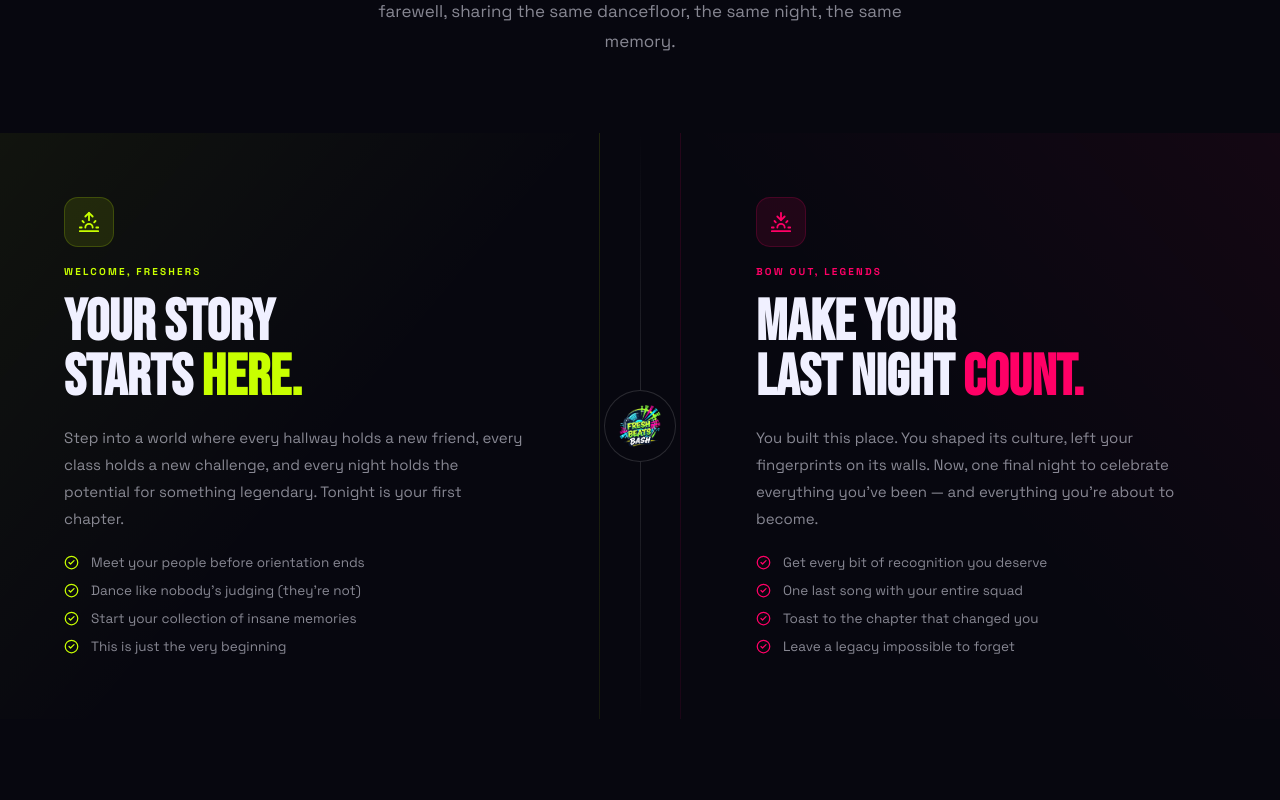
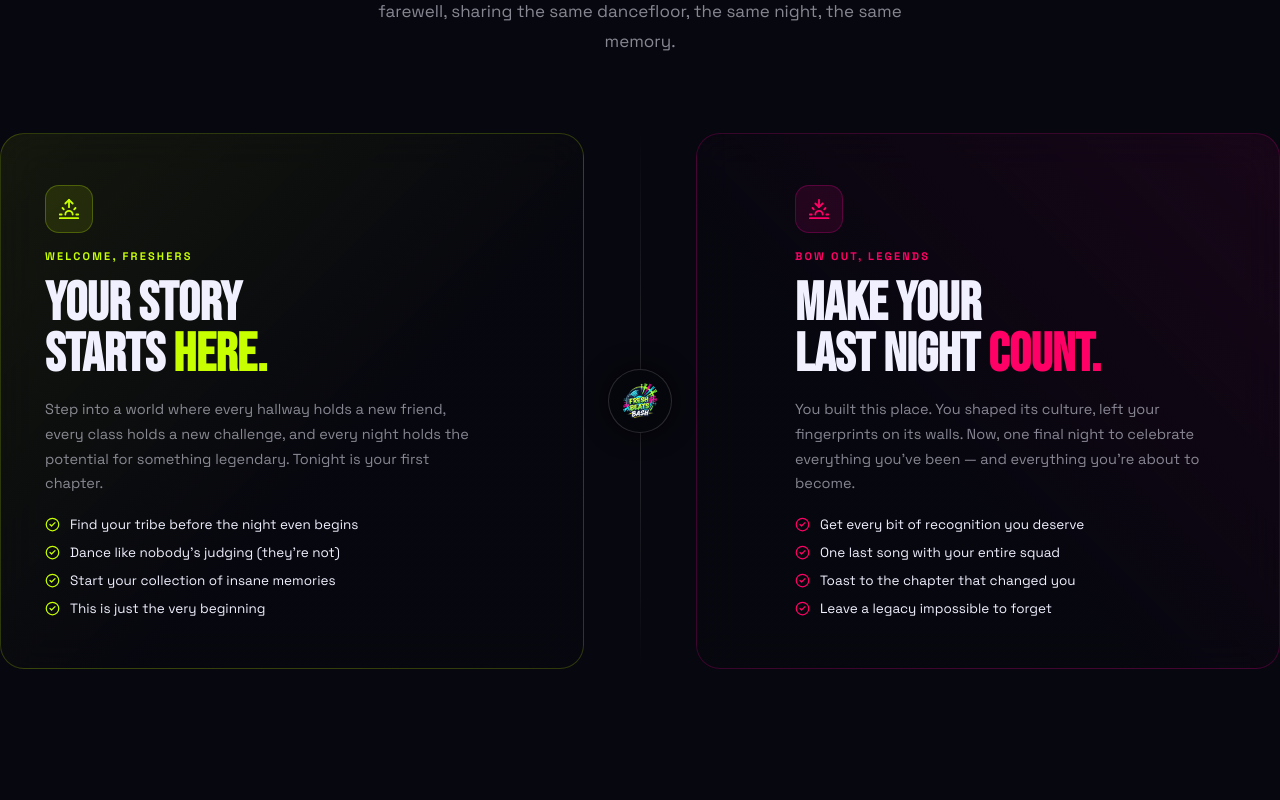
Before and after one commit to shlokkokk/freshbeatbash, a React (Vite) app: page / in a window 1280 px wide. Shown: the part 1760-2560 px from the top of the page. Built offline with nearby package versions, Linux system fonts and the light colour scheme.

Commit message:
fix: remove corny progress bars for ultra-sleek high-tier editorial Story section

```diff
--- a/src/components/Story.jsx
+++ b/src/components/Story.jsx
@@ -1,12 +1,15 @@
+import { useState } from 'react'
+import { motion } from 'framer-motion'
 import { Sunrise, Sunset, CheckCircle2 } from 'lucide-react'
 import { Reveal } from './Reveal'
 
 const freshList = [
-  'Meet your people before orientation ends',
+  'Find your tribe before the night even begins',
   'Dance like nobody\'s judging (they\'re not)',
   'Start your collection of insane memories',
   'This is just the very beginning',
 ]
+
 const fareList = [
   'Get every bit of recognition you deserve',
   'One last song with your entire squad',
@@ -14,62 +17,124 @@ const fareList = [
   'Leave a legacy impossible to forget',
 ]
 
+function StoryCard({ type, children, delay }) {
+  const [rotateX, setRX] = useState(0)
+  const [rotateY, setRY] = useState(0)
+
+  const onMove = e => {
+    const rect = e.currentTarget.getBoundingClientRect()
+    const x = (e.clientX - rect.left) / rect.width - 0.5
+    const y = (e.clientY - rect.top) / rect.height - 0.5
+    setRY(x * 10)
+    setRX(-y * 10)
+  }
+
+  const onTouchMove = e => {
+    if (!e.touches[0]) return
+    const rect = e.currentTarget.getBoundingClientRect()
+    const touch = e.touches[0]
+    const x = (touch.clientX - rect.left) / rect.width - 0.5
+    const y = (touch.clientY - rect.top) / rect.height - 0.5
+    setRY(x * 10)
+    setRX(-y * 10)
+  }
+
+  const onLeave = () => {
+    setRX(0)
+    setRY(0)
+  }
+
+  return (
+    <Reveal delay={delay} className={`story-half ${type}`}>
+      <motion.div
+        className="story-card-wrapper"
+        onMouseMove={onMove}
+        onMouseLeave={onLeave}
+        onTouchStart={onTouchMove}
+        onTouchMove={onTouchMove}
+        onTouchEnd={onLeave}
+        animate={{ rotateX, rotateY }}
+        transition={{ type: 'spring', stiffness: 280, damping: 26 }}
+        style={{ transformPerspective: 1000 }}
+      >
+        {children}
+      </motion.div>
+    </Reveal>
+  )
+}
+
 export function Story() {
   return (
     <section id="story" className="story-section">
       <div className="container">
         <Reveal className="section-header">
           <span className="section-eyebrow">THE CONCEPT</span>
-          <h2 className="section-title">One Night. <em>Two Worlds.</em></h2>
+          <h2 className="section-title">
+            One Night. <em>Two Worlds.</em>
+          </h2>
           <p className="section-desc">
-            A rare collision — the rush of a new beginning and the beauty of a farewell,
-            sharing the same dancefloor, the same night, the same memory.
+            A rare collision — the rush of a new beginning and the beauty of a farewell, sharing the same dancefloor, the same night, the same memory.
           </p>
         </Reveal>
       </div>
 
       <div className="story-split">
-        <Reveal className="story-half story-fresh">
+        {/* Left Side: Freshers */}
+        <StoryCard type="story-fresh" delay={0}>
           <div className="story-inner">
-            <div className="story-icon-box story-icon-lime"><Sunrise size={22} /></div>
+            <div className="story-icon-box story-icon-lime">
+              <Sunrise size={22} />
+            </div>
+
             <span className="story-tag">WELCOME, FRESHERS</span>
-            <h3 className="story-heading">Your Story<br />Starts <span className="text-lime">Here.</span></h3>
+            <h3 className="story-heading">
+              Your Story<br />Starts <span className="text-lime">Here.</span>
+            </h3>
             <p className="story-body">
-              Step into a world where every hallway holds a new friend, every class holds a new
-              challenge, and every night holds the potential for something legendary. Tonight is
-              your first chapter.
+              Step into a world where every hallway holds a new friend, every class holds a new challenge, and every night holds the potential for something legendary. Tonight is your first chapter.
             </p>
+
             <ul className="story-list story-list-lime">
               {freshList.map(t => (
-                <li key={t}><CheckCircle2 size={15} /> {t}</li>
+                <li key={t}>
+                  <CheckCircle2 size={15} /> <span>{t}</span>
+                </li>
               ))}
             </ul>
           </div>
-        </Reveal>
+        </StoryCard>
 
+        {/* Center Spine */}
         <div className="story-divider" aria-hidden="true">
           <div className="divider-logo-badge">
-            <img src="/logo.png" alt="" />
+            <img src="/logo.png" alt="Fresh Beats Bash" />
           </div>
         </div>
 
-        <Reveal delay={0.15} className="story-half story-fare">
+        {/* Right Side: Farewell */}
+        <StoryCard type="story-fare" delay={0.15}>
           <div className="story-inner story-inner-right">
-            <div className="story-icon-box story-icon-pink"><Sunset size={22} /></div>
+            <div className="story-icon-box story-icon-pink">
+              <Sunset size={22} />
+            </div>
+
             <span className="story-tag story-tag-pink">BOW OUT, LEGENDS</span>
-            <h3 className="story-heading">Make Your<br />Last Night <span className="text-pink">Count.</span></h3>
+            <h3 className="story-heading">
+              Make Your<br />Last Night <span className="text-pink">Count.</span>
+            </h3>
             <p className="story-body">
-              You built this place. You shaped its culture, left your fingerprints on its walls.
-              Now, one final night to celebrate everything you've been — and everything you're
-              about to become.
+              You built this place. You shaped its culture, left your fingerprints on its walls. Now, one final night to celebrate everything you've been — and everything you're about to become.
             </p>
+
             <ul className="story-list story-list-pink">
               {fareList.map(t => (
-                <li key={t}><CheckCircle2 size={15} /> {t}</li>
+                <li key={t}>
+                  <CheckCircle2 size={15} /> <span>{t}</span>
+                </li>
               ))}
             </ul>
           </div>
-        </Reveal>
+        </StoryCard>
       </div>
     </section>
   )
--- a/src/index.css
+++ b/src/index.css
@@ -839,30 +839,77 @@ button { border: none; background: none; cursor: pointer; font-family: inherit;
   to   { transform: translateX(-50%); }
 }
 
-/* ─── Story ─── */
-.story-section { padding: var(--sec-pad) 0; overflow: hidden; }
-.story-split { display:grid; grid-template-columns:1fr 80px 1fr; min-height:560px; margin-top:clamp(32px,4vw,56px); }
-.story-half { padding:clamp(48px,5vw,80px) clamp(32px,5vw,80px); position:relative; }
-.story-fresh { background:linear-gradient(130deg,rgba(200,255,0,.05),transparent 55%); border-right:1px solid rgba(200,255,0,.08); }
-.story-fare  { background:linear-gradient(230deg,rgba(255,0,102,.05),transparent 55%); border-left:1px solid rgba(255,0,102,.08); }
-.story-inner { max-width:460px; display:flex; flex-direction:column; gap:18px; }
-.story-inner-right { margin-left:auto; }
-.story-icon-box { width:50px; height:50px; border-radius:14px; display:flex; align-items:center; justify-content:center; }
-.story-icon-lime { background:rgba(200,255,0,.10); border:1px solid rgba(200,255,0,.18); color:var(--lime); }
-.story-icon-pink { background:rgba(255,0,102,.10); border:1px solid rgba(255,0,102,.18); color:var(--pink); }
-.story-tag      { font-size:10px; font-weight:700; letter-spacing:.22em; text-transform:uppercase; color:var(--lime); }
-.story-tag-pink { color:var(--pink); }
-.story-heading  { font-family:var(--font-d); font-size:clamp(36px,4.5vw,58px); line-height:.95; text-transform:uppercase; color:var(--text-1); }
-.story-body     { font-size:clamp(13px,1.3vw,15px); line-height:1.8; color:var(--text-2); }
-.story-list { display:flex; flex-direction:column; gap:11px; margin-top:4px; }
-.story-list li  { display:flex; align-items:center; gap:12px; font-size:13.5px; color:var(--text-2); }
-.story-list svg { flex-shrink:0; }
-.story-list-lime li svg { color:var(--lime); }
-.story-list-pink li svg { color:var(--pink); }
-.story-divider { display:flex; flex-direction:column; align-items:center; justify-content:center; position:relative; }
-.story-divider::before { content:''; position:absolute; top:0; bottom:0; width:1px; background:linear-gradient(to bottom,transparent,var(--border-h),transparent); }
-.divider-logo-badge { position:relative; z-index:1; width:72px; height:72px; background:var(--bg); border:1px solid var(--border-h); border-radius:50%; display:flex; align-items:center; justify-content:center; padding:10px; }
-.divider-logo-badge img { width:100%; object-fit:contain; }
+/* ─── Story — High-Tier Cyber Editorial ─── */
+.story-section { position: relative; padding: var(--sec-pad) 0; overflow: hidden; }
+
+.story-split {
+  display: grid;
+  grid-template-columns: 1fr 80px 1fr;
+  min-height: 480px;
+  margin-top: clamp(32px, 4vw, 56px);
+  gap: 16px;
+}
+
+.story-half { padding: 0; position: relative; }
+
+.story-card-wrapper {
+  height: 100%;
+  padding: clamp(32px, 4vw, 52px) clamp(28px, 4vw, 44px);
+  background: rgba(10, 10, 22, 0.7);
+  backdrop-filter: blur(20px);
+  -webkit-backdrop-filter: blur(20px);
+  border: 1px solid var(--border);
+  border-radius: calc(var(--r) * 1.5);
+  overflow: hidden;
+  position: relative;
+  transform-style: preserve-3d;
+  transition: border-color 0.35s ease, box-shadow 0.35s ease;
+}
+
+.story-fresh .story-card-wrapper {
+  background: linear-gradient(135deg, rgba(200, 255, 0, 0.07) 0%, rgba(7, 7, 15, 0.8) 60%);
+  border-color: rgba(200, 255, 0, 0.2);
+}
+.story-fare .story-card-wrapper {
+  background: linear-gradient(225deg, rgba(255, 0, 153, 0.07) 0%, rgba(7, 7, 15, 0.8) 60%);
+  border-color: rgba(255, 0, 153, 0.2);
+}
+
+.story-fresh .story-card-wrapper:hover {
+  border-color: rgba(200, 255, 0, 0.45);
+  box-shadow: 0 16px 48px rgba(0, 0, 0, 0.6), 0 0 35px rgba(200, 255, 0, 0.15);
+}
+.story-fare .story-card-wrapper:hover {
+  border-color: rgba(255, 0, 153, 0.45);
+  box-shadow: 0 16px 48px rgba(0, 0, 0, 0.6), 0 0 35px rgba(255, 0, 153, 0.15);
+}
+
+.story-inner { max-width: 440px; display: flex; flex-direction: column; gap: 16px; position: relative; z-index: 2; }
+.story-inner-right { margin-left: auto; }
+
+.story-icon-box {
+  width: 48px; height: 48px;
+  border-radius: 14px;
+  display: flex; align-items: center; justify-content: center;
+}
+.story-icon-lime { background: rgba(200, 255, 0, 0.1); color: var(--lime); border: 1px solid rgba(200, 255, 0, 0.25); }
+.story-icon-pink { background: rgba(255, 0, 153, 0.1); color: var(--pink); border: 1px solid rgba(255, 0, 153, 0.25); }
+
+.story-tag { font-size: 11px; font-weight: 800; letter-spacing: 0.2em; text-transform: uppercase; color: var(--lime); }
+.story-tag-pink { color: var(--pink); }
+.story-heading { font-family: var(--font-d); font-size: clamp(34px, 4.2vw, 54px); line-height: 0.95; text-transform: uppercase; color: var(--text-1); }
+.story-body { font-size: clamp(13px, 1.2vw, 14.5px); line-height: 1.7; color: var(--text-2); }
+
+.story-list { display: flex; flex-direction: column; gap: 11px; margin-top: 4px; }
+.story-list li { display: flex; align-items: center; gap: 10px; font-size: 13.5px; color: var(--text-1); }
+.story-list-lime svg { color: var(--lime); flex-shrink: 0; }
+.story-list-pink svg { color: var(--pink); flex-shrink: 0; }
+
+/* Center Spine */
+.story-divider { display: flex; flex-direction: column; align-items: center; justify-content: center; position: relative; }
+.story-divider::before { content: ''; position: absolute; top: 0; bottom: 0; width: 1px; background: linear-gradient(to bottom, transparent, rgba(250, 250, 250, 0.15), transparent); }
+.divider-logo-badge { position: relative; z-index: 1; width: 64px; height: 64px; background: #05050c; border: 1px solid rgba(255, 255, 255, 0.15); border-radius: 50%; display: flex; align-items: center; justify-content: center; padding: 10px; box-shadow: 0 0 24px rgba(0, 0, 0, 0.8); }
+.divider-logo-badge img { width: 100%; object-fit: contain; }
 
 /* ─── Highlights ─── */
 .highlights-section { padding: var(--sec-pad) 0; overflow: hidden; }
```
